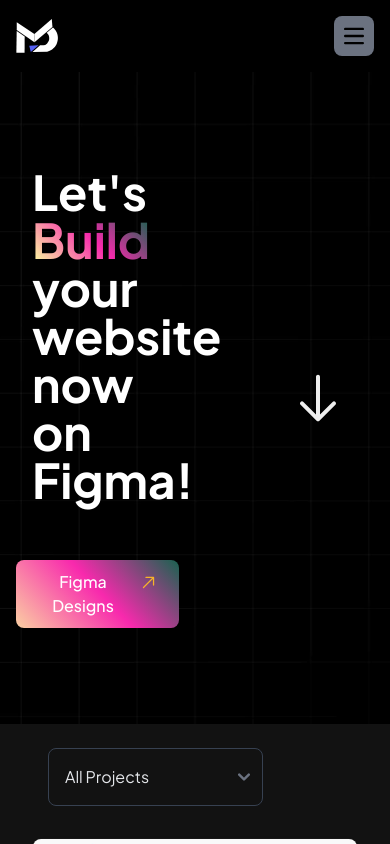
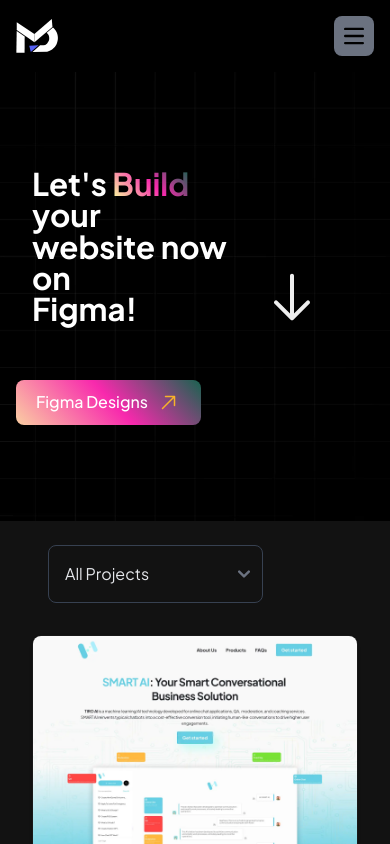
Before and after one commit to MarjonDoping/marj_portfolio, a React (Vite) app in the folder marjportfolio/marj-portfolio/: page /portfolio in a window 390 px wide. Shown: the top 844 px of the page. Built offline with nearby package versions, Linux system fonts and the light colour scheme; a web font is replaced by a local one.

Commit message:
minimize font size in portoflio for mobile

```diff
--- a/marjportfolio/marj-portfolio/src/Page/PortfolioHeroPage.jsx
+++ b/marjportfolio/marj-portfolio/src/Page/PortfolioHeroPage.jsx
@@ -15,10 +15,10 @@
         style={{ backgroundImage: `url(/images/bg1.webp)` }}
       >
         {/* Left Column */}
-        <div className="w-1/2 pl-100">
+        <div className="w-2/3 ">
           {/* <img src="/images/Multiplayer1.webp" alt="Background" className="absolute inset-40 object-cover h-12 opacity-100 animate-move" /> */}
           <div className="px-8">
-          <h1 className="text-mh2.5 md:text-mh7 font-bold text-white leading-none mb-8">
+          <h1 className="text-mh3 md:text-mh7 font-bold text-white leading-none mb-8">
               Let's{" "}
               <span
                 style={{
@@ -42,7 +42,7 @@
             <Link to="/webDesign">
 
 
-            <span className="flex ">
+            <span className="flex  ">
               Figma Designs
               <svg
                 xmlns="http://www.w3.org/2000/svg"
@@ -65,7 +65,7 @@
         </div>
 
         {/* Right Column */}
-        <div className="flex justify-end items-center w-1/2 p-10">
+        <div className="flex justify-end items-center ">
           {/* Arrow Down SVG */}
           <svg
             xmlns="http://www.w3.org/2000/svg"
--- a/marjportfolio/marj-portfolio/src/components/Button.jsx
+++ b/marjportfolio/marj-portfolio/src/components/Button.jsx
@@ -31,7 +31,7 @@
   };
 
   return (
-   <button className="relative inline-flex items-center justify-center p-0 overflow-hidden text-m font-medium text-white rounded-lg group hover:text-white dark:text-white mx-4 focus:ring-1 focus:outline-none focus:ring-purple-200 dark:focus:ring-purple-800" style={gradientStyle}>
+   <button className="relative inline-flex items-center justify-center p-0 overflow-hidden text-m font-medium text-white rounded-lg group hover:text-white dark:text-white mx-4 " style={gradientStyle}>
       <span className="relative px-5 py-2.5 transition-all ease-in duration-75 dark:bg-black rounded- group-hover:bg-opacity-0">
         {children}
       </span>
```
